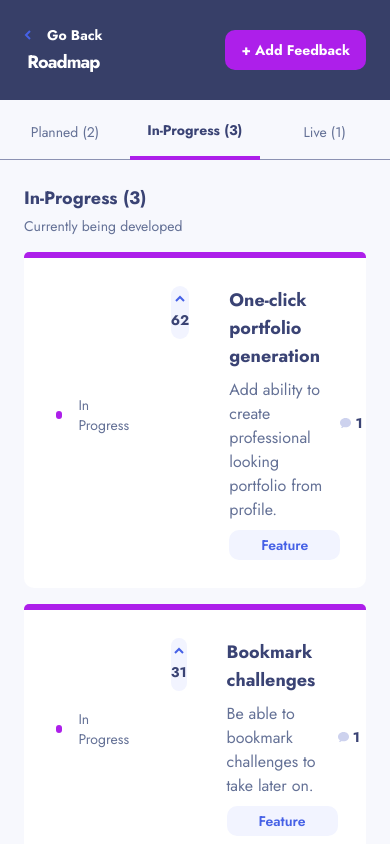
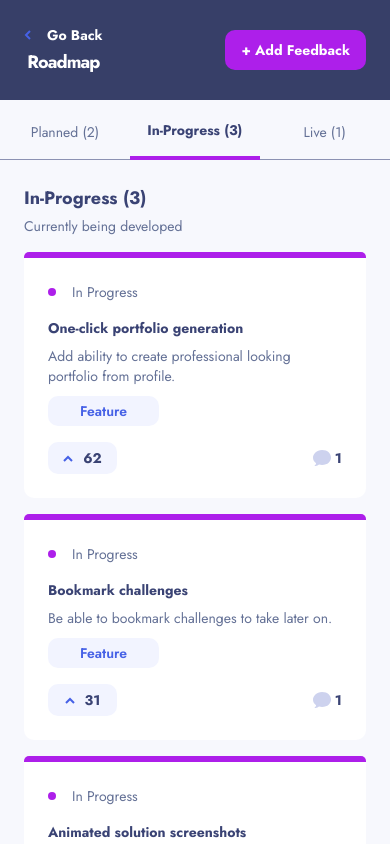
Before and after one commit to RomWeb3/product-feedback-app, a React app: page /product-feedback-app/roadmap in a window 390 px wide. Shown: the top 844 px of the page. Built offline with nearby package versions, Linux system fonts and the light colour scheme; the HTML template or start-up script is replaced by a standard one.

Commit message:
responsive Cardrequest done

```diff
--- a/src/App.css
+++ b/src/App.css
@@ -29,5 +29,4 @@ button {
 
 body {
   font-family: "Jost", sans-serif;
-  transition: all 200ms ease-in-out;
 }
--- a/src/components/CardRequest.jsx
+++ b/src/components/CardRequest.jsx
@@ -28,9 +28,9 @@ function CardRequest({ productRequest, datas, setDatas, screenWidth }) {
   //   setDatas({ ...datas, productRequest: updatedProductRequests });
   // };
 
-  return screenWidth < 768 ? (
+  return (
     <div
-      className="w-full max-w-[825px] bg-white px-6 py-6"
+      className="w-full max-w-[825px] bg-white px-6 md:px-0 py-6 md:py-[28px] md:relative"
       style={{
         borderTop:
           productRequest.status === "planned"
@@ -67,23 +67,25 @@ function CardRequest({ productRequest, datas, setDatas, screenWidth }) {
         </div>
       )}
       <div
-        className="cursor-pointer text-darkblue hover:text-[#4661E6]"
+        className="cursor-pointer text-darkblue hover:text-[#4661E6] md:ml-[112px]"
         onClick={() =>
           navigate(`/product-feedback-app/feedback/${productRequest.id}`)
         }
       >
-        <h2 className="font-bold transition-all text-sm">
+        <h2 className="font-bold transition-all text-sm md:text-lg">
           {productRequest.title}
         </h2>
-        <p className="my-2 text-gray text-sm">{productRequest.description}</p>
-        <div className="mb-4 bg-lightgray w-[111px] h-[30px] flex justify-center items-center rounded-[10px] text-blue font-semibold text-sm">
+        <p className="mt-2 mb-[10px] md:mb-3 text-gray text-sm md:text-base">
+          {productRequest.description}
+        </p>
+        <div className="mb-4 md:mb-0 bg-lightgray w-[111px] h-[30px] flex justify-center items-center rounded-[10px] text-blue font-semibold text-sm">
           {productRequest.category.charAt(0).toUpperCase() +
             productRequest.category.slice(1)}
         </div>
       </div>
       <div className="flex justify-between items-center">
         <button
-          className="bg-lightgray hover:bg-[#CFD7FF] cursor-pointer transition-all flex justify-center items-center gap-2.5 rounded-[10px] w-[69px] h-[32px] text-sm font-bold text-darkblue"
+          className="md:absolute md:top-[28px] md:left-[32px] bg-lightgray hover:bg-[#CFD7FF] w-[69px] md:w-10 h-[32px] md:h-[53px] cursor-pointer transition-all flex md:flex-col justify-center items-center gap-2.5 md:gap-2 rounded-[10px] text-sm font-bold text-darkblue"
           style={{ background: voted && "#4661E6", color: voted && "#fff" }}
           onClick={() => {
             onVote();
@@ -100,91 +102,7 @@ function CardRequest({ productRequest, datas, setDatas, screenWidth }) {
           />
           {productRequest.upvotes}
         </button>
-        <div className="flex items-center gap-1 text-sm font-bold text-darkblue">
-          <img src="/assets/shared/icon-comments.svg" alt="icon comments" />
-          {productRequest.comments?.length > 0
-            ? productRequest.comments.length +
-              productRequest.comments?.reduce(
-                (total, comment) => total + (comment.replies?.length || 0),
-                0
-              )
-            : 0}
-        </div>
-      </div>
-    </div>
-  ) : (
-    <div
-      className="w-full max-w-[825px] bg-white px-8 py-7 flex gap-10"
-      style={{
-        borderTop:
-          productRequest.status === "planned"
-            ? "6px solid #F49F85"
-            : productRequest.status === "in-progress"
-            ? "6px solid #AD1FEA"
-            : productRequest.status === "live"
-            ? "6px solid #62BCFA"
-            : "none",
-        borderRadius:
-          productRequest.status === "planned" ||
-          productRequest.status === "in-progress" ||
-          productRequest.status === "live"
-            ? "5px 5px 10px 10px"
-            : "10px",
-      }}
-    >
-      {productRequest.status === "planned" && (
-        <div className="flex items-center gap-4 mb-4">
-          <div className="w-2 h-2 bg-orange rounded-full"></div>
-          <p className="text-gray text-sm">Planned</p>
-        </div>
-      )}
-      {productRequest.status === "in-progress" && (
-        <div className="flex items-center gap-4 mb-4">
-          <div className="w-2 h-2 bg-violet rounded-full"></div>
-          <p className="text-gray text-sm">In Progress</p>
-        </div>
-      )}
-      {productRequest.status === "live" && (
-        <div className="flex items-center gap-4 mb-4">
-          <div className="w-2 h-2 bg-lightblue rounded-full"></div>
-          <p className="text-gray text-sm">live</p>
-        </div>
-      )}
-      <button
-        className="bg-lightgray hover:bg-[#CFD7FF] cursor-pointer transition-all flex flex-col justify-center items-center gap-2 rounded-[10px] w-10 h-[53px] text-sm font-bold text-darkblue"
-        style={{ background: voted && "#4661E6", color: voted && "#fff" }}
-        onClick={() => {
-          onVote();
-        }}
-      >
-        <img
-          src={
-            voted
-              ? "/assets/shared/icon-arrow-up-white.svg"
-              : "/assets/shared/icon-arrow-up.svg"
-          }
-          alt="icon arrow up"
-        />
-        {productRequest.upvotes}
-      </button>
-      <div className="w-full flex justify-between items-center">
-        <div
-          className="cursor-pointer text-darkblue hover:text-[#4661E6]"
-          onClick={() =>
-            navigate(`/product-feedback-app/feedback/${productRequest.id}`)
-          }
-        >
-          <h2 className="font-bold transition-all text-lg">
-            {productRequest.title}
-          </h2>
-          <p className="my-2 text-gray">{productRequest.description}</p>
-          <div className=" bg-lightgray w-[111px] h-[30px] flex justify-center items-center rounded-[10px] text-blue font-semibold text-sm">
-            {productRequest.category.charAt(0).toUpperCase() +
-              productRequest.category.slice(1)}
-          </div>
-        </div>
-
-        <div className="flex items-center gap-1 text-sm font-bold text-darkblue justify-self-end">
+        <div className="md:absolute md:right-[32px] md:top-0 md:bottom-0 md:m-auto flex items-center gap-1 md:gap-2 text-sm font-bold text-darkblue">
           <img src="/assets/shared/icon-comments.svg" alt="icon comments" />
           {productRequest.comments?.length > 0
             ? productRequest.comments.length +
```
